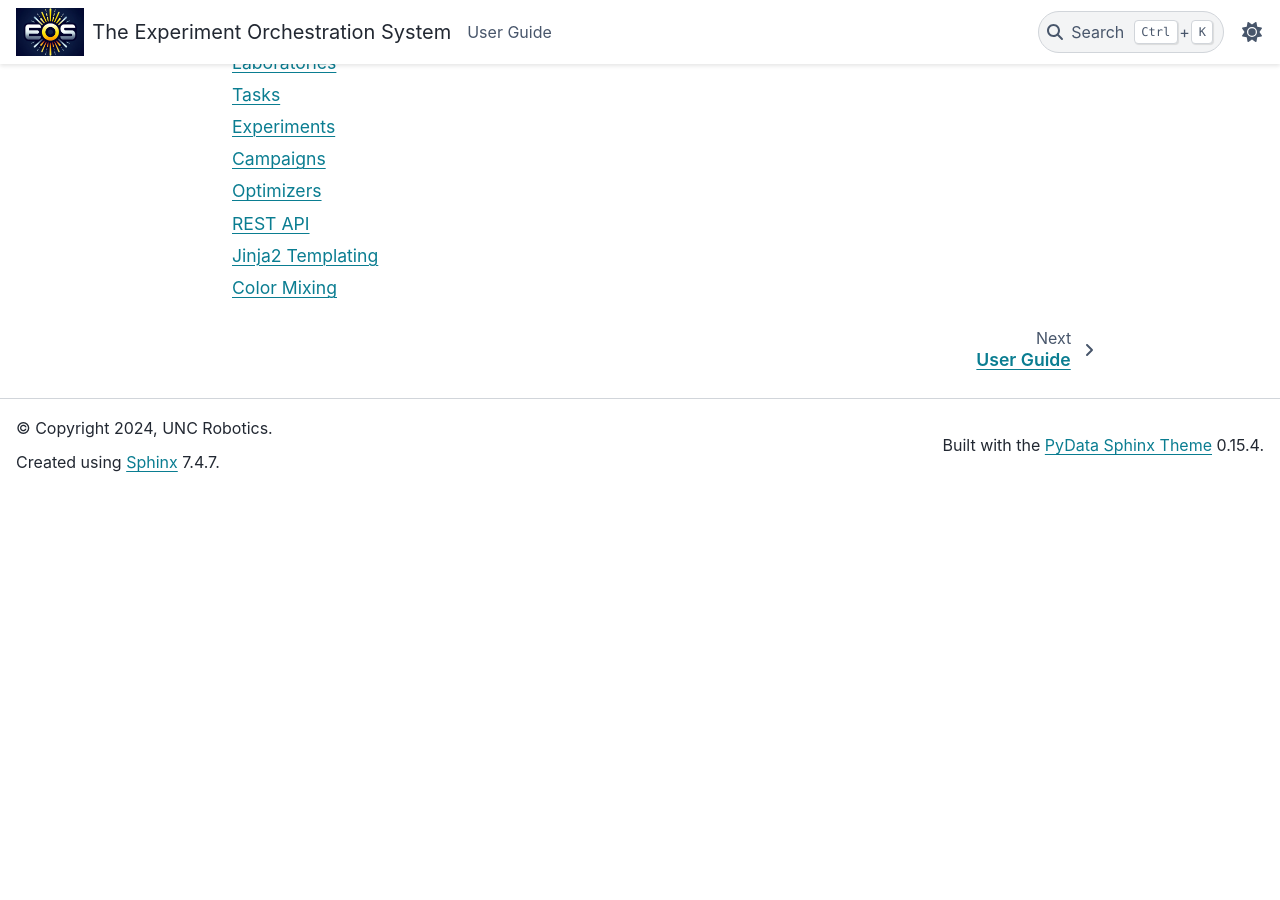
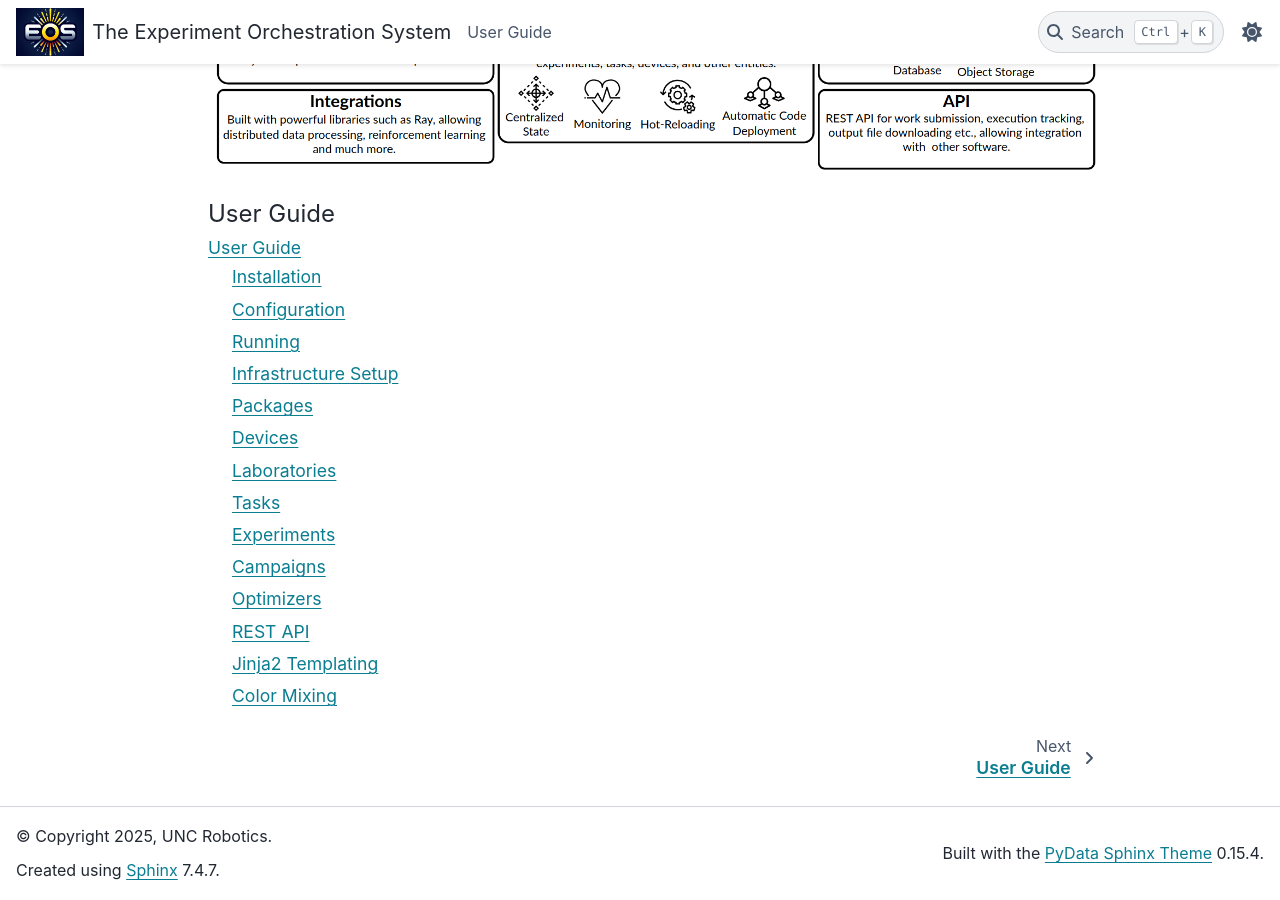
Before and after one commit to baykalcem/eos, a Sphinx documentation site: the page built from docs/index.rst, in a window 1280 px wide and 900 px high, scrolled down 1014 px. Built offline with Sphinx 7.4.7 and the PyData theme 0.15.4, drawn with Linux system fonts in a browser that asks for light colours; before the commit the page ends 1506 px from its top, so only the background shows below that.

Commit message:
Update docs

```diff
--- a/docs/conf.py
+++ b/docs/conf.py
@@ -8,7 +8,7 @@
 
 
 project = "eos"
-copyright = "2024, UNC Robotics"
+copyright = "2025, UNC Robotics"
 author = "Angelos Angelopoulos"
 release = "0.7.0"
 
--- a/docs/index.rst
+++ b/docs/index.rst
@@ -24,6 +24,10 @@ EOS provides:
 * Device and sample container allocation system to prevent conflicts
 * Result aggregation such as automatic output file storage
 
+.. figure:: _static/img/eos-features.png
+   :alt: Major features of EOS
+   :align: center
+
 .. toctree::
    :caption: User Guide
    :maxdepth: 2
--- a/docs/user-guide/rest_api.rst
+++ b/docs/user-guide/rest_api.rst
@@ -24,12 +24,6 @@ Example functions include:
 
 Documentation
 -------------
-To view the REST API documentation, start the EOS REST API:
-
-.. code-block:: bash
-
-    eos api
-
 The REST API is documented using `OpenAPI <https://swagger.io/specification/>`_ and can be accessed at:
 
 .. code-block:: bash
```
Also changed, not shown: docs/_static/img/eos-features.png (added).
